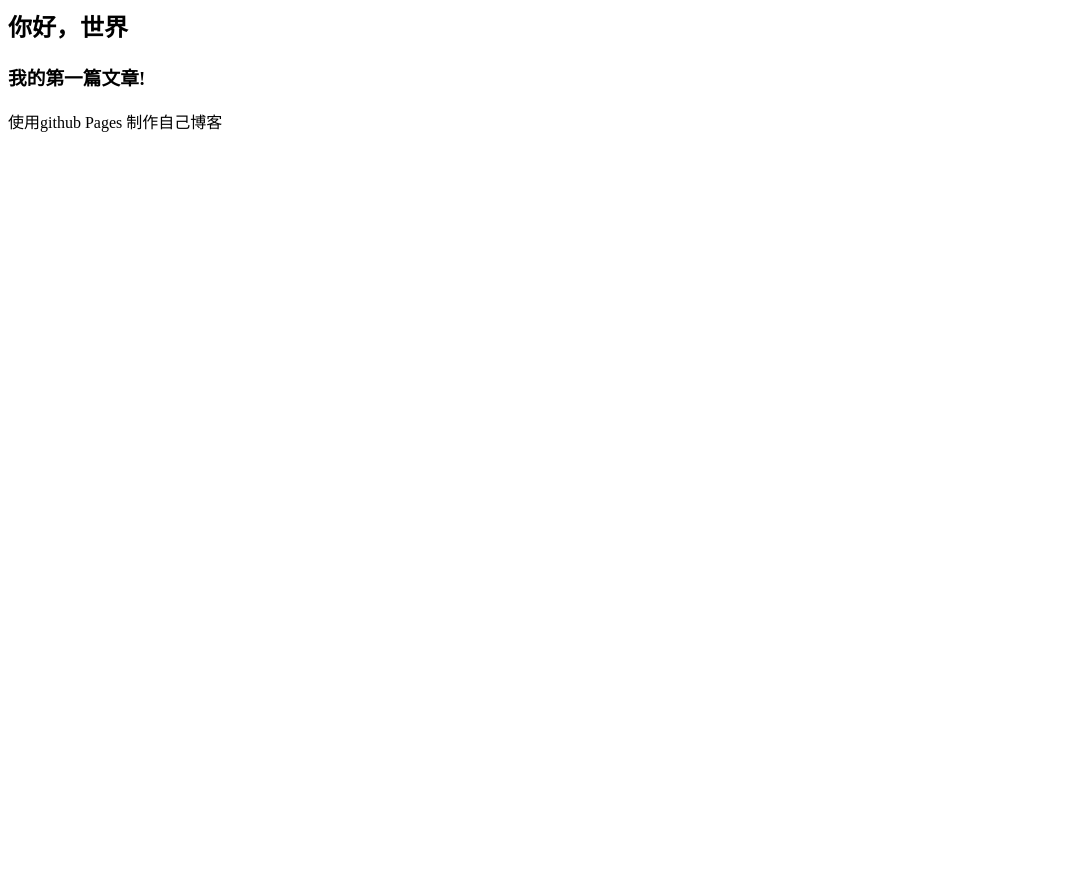
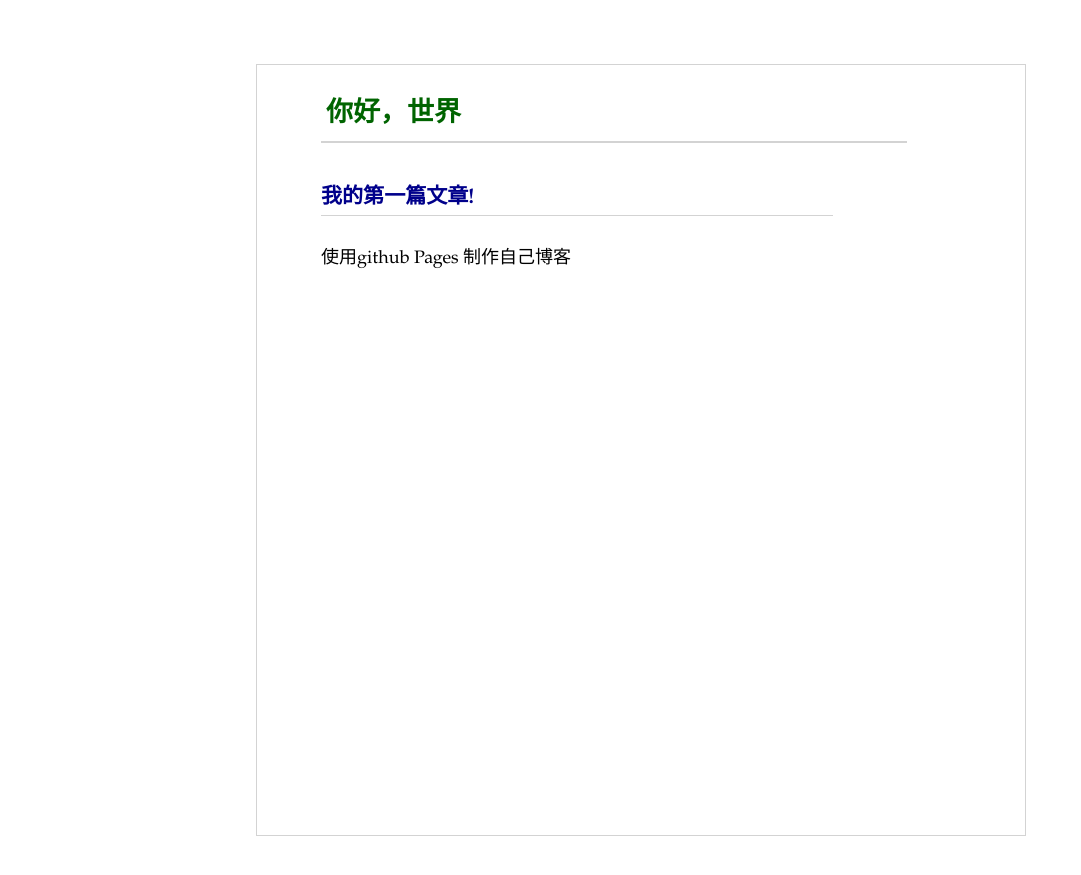
Before and after one commit to daleione/daleione.github.io, a Jekyll site: the page built from _posts/2014-03-14-begin-github-pages.md, in a window 1280 px wide. Shown: the top 875 px of the page, without its empty margins (0-1081 px from the left). Built offline with Jekyll 4.4.1, drawn with Linux system fonts in a browser that asks for light colours; Markdown is read by kramdown in place of the engine named in the settings.

Commit message:
修改main.css路径

```diff
--- a/_layouts/page.html
+++ b/_layouts/page.html
@@ -6,7 +6,7 @@
         <link rel="icon" href="image/light.ico" type="image/vnd.microsoft.icon">
 
         <!--自定义文件-->
-        <link rel="stylesheet" href="../css/main.css" media="screen"/>
+        <link rel="stylesheet" href="http://daleione.github.io/css/main.css" media="screen"/>
 
         <title>{{ page.title }}</title>
     </head>
```
